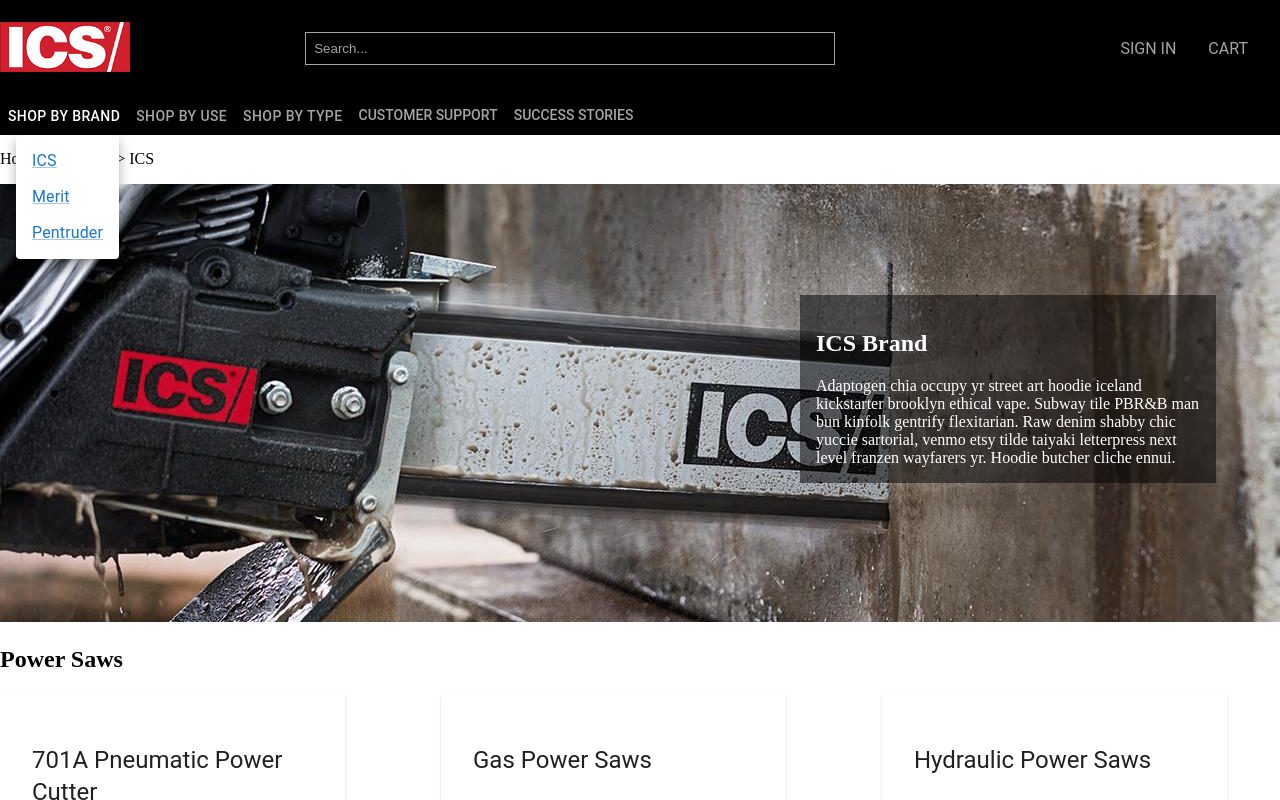
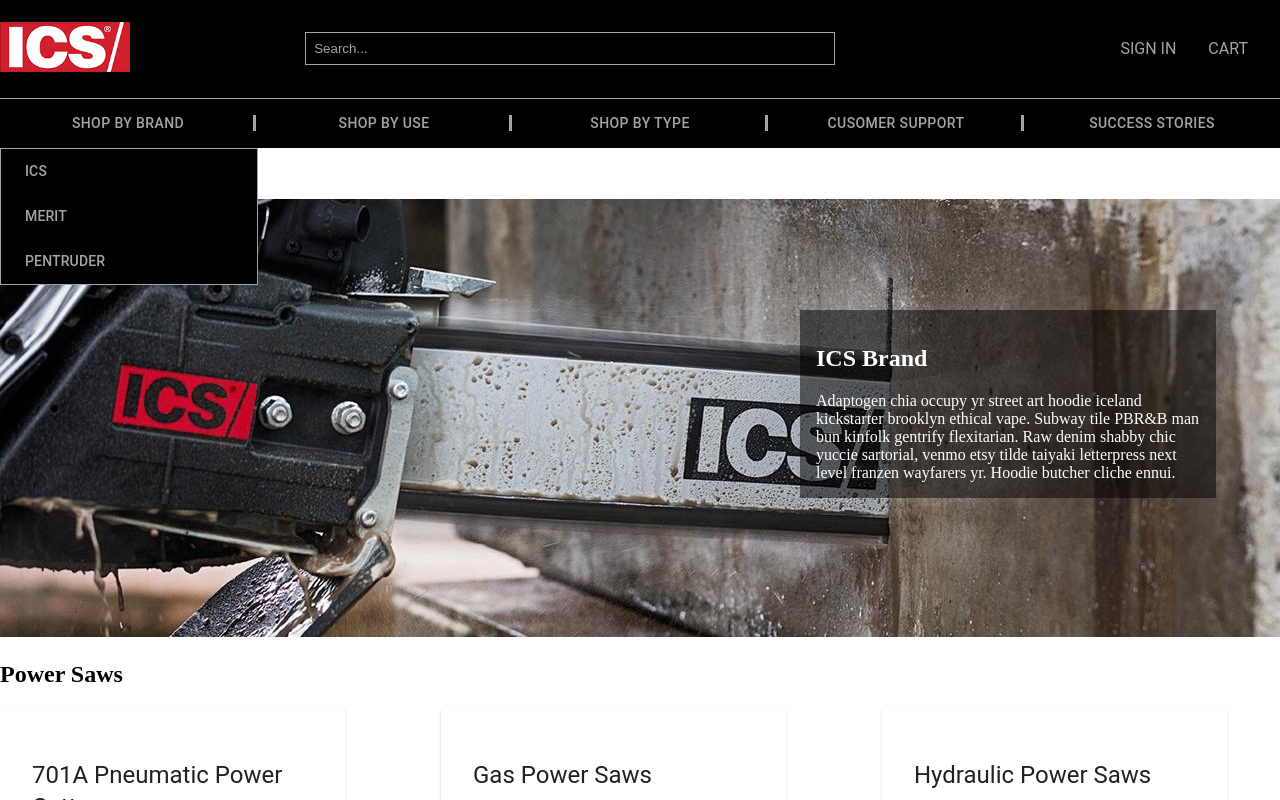
Before and after one commit to jasonrahm00/ics-sitemap, a React (Create React App) app: page /products/ics in a window 1280 px wide. Both pictures are taken after a click on the button "SHOP BY BRAND". Shown: the top 800 px of the page. Built offline with nearby package versions, Linux system fonts and the light colour scheme.

Commit message:
nav refactored to have properly nested submenus

```diff
--- a/package.json
+++ b/package.json
@@ -5,6 +5,7 @@
   "dependencies": {
     "@emotion/react": "^11.4.1",
     "@emotion/styled": "^11.3.0",
+    "@mui/icons-material": "^5.0.4",
     "@mui/material": "^5.0.3",
     "cra-template": "1.1.2",
     "react": "^17.0.2",
--- a/src/App.css
+++ b/src/App.css
@@ -11,8 +11,8 @@ body {
 }
 
 main {
-  margin-top: 134px;
-  min-height: calc(100vh - 134px);
+  margin-top: 165px;
+  min-height: calc(100vh - 165px);
 }
 
 header.main {
@@ -31,7 +31,7 @@ header.main nav ul {
   padding: 0;
 }
 
-header.main nav li {
+header.main nav > ul > li {
   display: inline-block;
 }
 
--- a/src/components/base/header/main-nav/brandNav.js
+++ b/src/components/base/header/main-nav/brandNav.js
@@ -1,46 +1,34 @@
 import * as React from 'react';
 import Button from '@mui/material/Button';
-import Menu from '@mui/material/Menu';
 import MenuItem from '@mui/material/MenuItem';
-import Link from '@mui/material/Link';
+import ClickAwayListener from '@mui/material/ClickAwayListener';
+import {Link} from 'react-router-dom';
+import MenuList from '@mui/material/MenuList';
 
 import './mainNav.css';
 
 function BrandNav() {
 
-  const [anchorEl, setAnchorEl] = React.useState(null);
-  const open = Boolean(anchorEl);
+  const [open, setOpen] = React.useState(null);
   const handleClick = (event) => {
-    setAnchorEl(event.currentTarget);
+    setOpen(event.currentTarget.id);
   };
   const handleClose = () => {
-    setAnchorEl(null);
+    setOpen(null);
   };
 
   return (
     <>
-      <Button
-        id="shop-brand-trigger"
-        aria-controls="shop-by-brand"
-        aria-haspopup="true"
-        aria-expanded={open ? 'true' : undefined}
-        onClick={handleClick}
-      >
-        Shop by Brand
-      </Button>
-      <Menu
-        id="shop-by-brand"
-        anchorEl={anchorEl}
-        open={open}
-        onClose={handleClose}
-        MenuListProps={{
-          'aria-labelledby': 'shop-brand-trigger',
-        }}
-      >
-        <MenuItem onClick={handleClose}><Link href="/products/ics">ICS</Link></MenuItem>
-        <MenuItem onClick={handleClose}><Link href="/products/merit">Merit</Link></MenuItem>
-        <MenuItem onClick={handleClose}><Link href="/products/pentruder">Pentruder</Link></MenuItem>
-      </Menu>
+      <Button id="shop-brand" onClick={handleClick} className="submenu-trigger">Shop by Brand</Button>
+      { open === 'shop-brand' ? (
+        <ClickAwayListener onClickAway={handleClose}>
+          <MenuList className="submenu">
+            <MenuItem onClick={handleClose}><Link to="/products/ics">ICS</Link></MenuItem>
+            <MenuItem onClick={handleClose}><Link to="/products/merit">Merit</Link></MenuItem>
+            <MenuItem onClick={handleClose}><Link to="/products/pentruder">Pentruder</Link></MenuItem>
+          </MenuList>
+        </ClickAwayListener>
+      ) : ''}
     </>
   );
 }
--- a/src/components/base/header/main-nav/mainNav.css
+++ b/src/components/base/header/main-nav/mainNav.css
@@ -7,14 +7,48 @@
   color:white;
 }
 
-#main-nav > a {
+#main-nav a {
   padding: 6px 8px;
   font-size: .875rem;
   font-weight: 500;
 }
 
-.MuiMenuItem-root a,
-.MuiMenuItem-root a:hover,
-.MuiMenuItem-root a:visited {
-  color: #1976d2;
+#main-nav .submenu {
+  position: absolute;
+  background-color: black;
+  border: 1px solid #a5a4a2;
+  width: 100%;
+  top: 100%;
+  left: 0;
 }
+
+#main-nav .submenu a {
+  width: 100%;
+  text-align: left;
+}
+
+#main-nav > ul {
+  display: flex;
+  justify-content: space-between;
+  border-top: 1px solid #a5a4a2;
+}
+
+#main-nav > ul > li {
+  width: 20%;
+  text-align: center;
+  align-items: center;
+}
+
+#main-nav > ul > li {
+  position: relative;
+}
+
+#main-nav > ul > li:not(:last-child):after {
+  content: "";
+  position: absolute;
+  background: #a5a4a2;
+  width: 3px;
+  height: 1rem;
+  top: 1rem;
+  right: 0;
+}
--- a/src/components/base/header/main-nav/mainNav.js
+++ b/src/components/base/header/main-nav/mainNav.js
@@ -1,4 +1,6 @@
-import Link from '@mui/material/Link';
+import MenuList from '@mui/material/MenuList';
+import MenuItem from '@mui/material/MenuItem';
+import Button from '@mui/material/Button';
 
 import './mainNav.css';
 import BrandNav from './brandNav';
@@ -9,13 +11,26 @@ function MainNav() {
 
   return (
     <nav id="main-nav" className="content-wrapper">
-      <BrandNav />
-      <UseNav />
-      <TypeNav />
-      <Link href="/">Customer Support</Link>
-      <Link href="/">Success Stories</Link>
+      <MenuList>
+        <MenuItem>
+          <BrandNav />
+        </MenuItem>
+        <MenuItem>
+          <UseNav />
+        </MenuItem>
+        <MenuItem>
+          <TypeNav />
+        </MenuItem>
+        <MenuItem>
+          <Button href="/">Cusomer Support</Button>
+        </MenuItem>
+        <MenuItem>
+          <Button href="/">Success Stories</Button>
+        </MenuItem>
+      </MenuList>
     </nav>
   );
+
 }
 
 export default MainNav;
--- a/src/components/base/header/main-nav/typeNav.js
+++ b/src/components/base/header/main-nav/typeNav.js
@@ -1,42 +1,29 @@
 import * as React from 'react';
 import Button from '@mui/material/Button';
-import Menu from '@mui/material/Menu';
 import MenuItem from '@mui/material/MenuItem';
-import { Link } from 'react-router-dom';
+import ClickAwayListener from '@mui/material/ClickAwayListener';
+import {Link} from 'react-router-dom';
+import MenuList from '@mui/material/MenuList';
 
 import './mainNav.css';
 
 function TypeNav() {
 
-  const [anchorEl, setAnchorEl] = React.useState(null);
-  const open = Boolean(anchorEl);
+  const [open, setOpen] = React.useState(null);
   const handleClick = (event) => {
-    setAnchorEl(event.currentTarget);
+    setOpen(event.currentTarget.id);
   };
   const handleClose = () => {
-    setAnchorEl(null);
+    setOpen(null);
   };
 
   return (
+
     <>
-      <Button
-        id="shop-type-trigger"
-        aria-controls="shop-by-type"
-        aria-haspopup="true"
-        aria-expanded={open ? 'true' : undefined}
-        onClick={handleClick}
-      >
-        Shop by Type
-      </Button>
-      <Menu
-        id="shop-by-type"
-        anchorEl={anchorEl}
-        open={open}
-        onClose={handleClose}
-        MenuListProps={{
-          'aria-labelledby': 'shop-type-trigger',
-        }}
-      >
+      <Button id="shop-type" onClick={handleClick} className="submenu-trigger">Shop by Type</Button>
+      { open === 'shop-type' ? (
+        <ClickAwayListener onClickAway={handleClose}>
+          <MenuList className="submenu">
             <MenuItem onClick={handleClose}>
               <Link to={{pathname: '/products', state: { products: ['All Products'], pageTitle: 'All Products'}}}>All Products</Link>
             </MenuItem>
@@ -45,7 +32,9 @@ function TypeNav() {
             <MenuItem onClick={handleClose}><Link to="/products/wall-wire-saws">Wall/Wire Saws</Link></MenuItem>
             <MenuItem onClick={handleClose}><Link to="/products/diamond-chains">Diamond Chains</Link></MenuItem>
             <MenuItem onClick={handleClose}><Link to="/products/parts-accessories">Parts and Accessories</Link></MenuItem>
-      </Menu>
+          </MenuList>
+        </ClickAwayListener>
+      ) : ''}
     </>
   );
 }
--- a/src/components/base/header/main-nav/useNav.js
+++ b/src/components/base/header/main-nav/useNav.js
@@ -1,47 +1,35 @@
 import * as React from 'react';
 import Button from '@mui/material/Button';
-import Menu from '@mui/material/Menu';
 import MenuItem from '@mui/material/MenuItem';
-import Link from '@mui/material/Link';
+import ClickAwayListener from '@mui/material/ClickAwayListener';
+import {Link} from 'react-router-dom';
+import MenuList from '@mui/material/MenuList';
 
 import './mainNav.css';
 
 function UseNav() {
 
-  const [anchorEl, setAnchorEl] = React.useState(null);
-  const open = Boolean(anchorEl);
+  const [open, setOpen] = React.useState(null);
   const handleClick = (event) => {
-    setAnchorEl(event.currentTarget);
+    setOpen(event.currentTarget.id);
   };
   const handleClose = () => {
-    setAnchorEl(null);
+    setOpen(null);
   };
 
   return (
     <>
-      <Button
-        id="shop-use-trigger"
-        aria-controls="shop-by-use"
-        aria-haspopup="true"
-        aria-expanded={open ? 'true' : undefined}
-        onClick={handleClick}
-      >
-        Shop by Use
-      </Button>
-      <Menu
-        id="shop-by-use"
-        anchorEl={anchorEl}
-        open={open}
-        onClose={handleClose}
-        MenuListProps={{
-          'aria-labelledby': 'shop-use-trigger',
-        }}
-      >
-        <MenuItem onClick={handleClose}><Link href="/products/concrete-cutting">Concrete Cutting</Link></MenuItem>
-        <MenuItem onClick={handleClose}><Link href="/products/pipe-cutting">Pipe Cutting</Link></MenuItem>
-        <MenuItem onClick={handleClose}><Link href="/products/steel-cutting">Steel Cutting</Link></MenuItem>
-        <MenuItem onClick={handleClose}><Link href="/products/power-supply">Power Supply</Link></MenuItem>
-      </Menu>
+      <Button id="shop-use" onClick={handleClick} className="submenu-trigger">Shop by Use</Button>
+      { open === 'shop-use' ? (
+        <ClickAwayListener onClickAway={handleClose}>
+          <MenuList className="submenu">
+          <MenuItem onClick={handleClose}><Link to="/products/concrete-cutting">Concrete Cutting</Link></MenuItem>
+          <MenuItem onClick={handleClose}><Link to="/products/pipe-cutting">Pipe Cutting</Link></MenuItem>
+          <MenuItem onClick={handleClose}><Link to="/products/steel-cutting">Steel Cutting</Link></MenuItem>
+          <MenuItem onClick={handleClose}><Link to="/products/power-supply">Power Supply</Link></MenuItem>
+          </MenuList>
+        </ClickAwayListener>
+      ) : ''}
     </>
   );
 }
--- a/src/components/page-objects/breadcrumbs/breadcrumbs.css
+++ b/src/components/page-objects/breadcrumbs/breadcrumbs.css
@@ -1,3 +1,3 @@
 .breadcrumbs {
-  padding: 1rem 0;
+  padding-bottom: 1rem;
 }
```
Also changed, not shown: 1 other file (tests, documents, lock files or other folders). Lines whose indentation alone changed are shown as unchanged.
